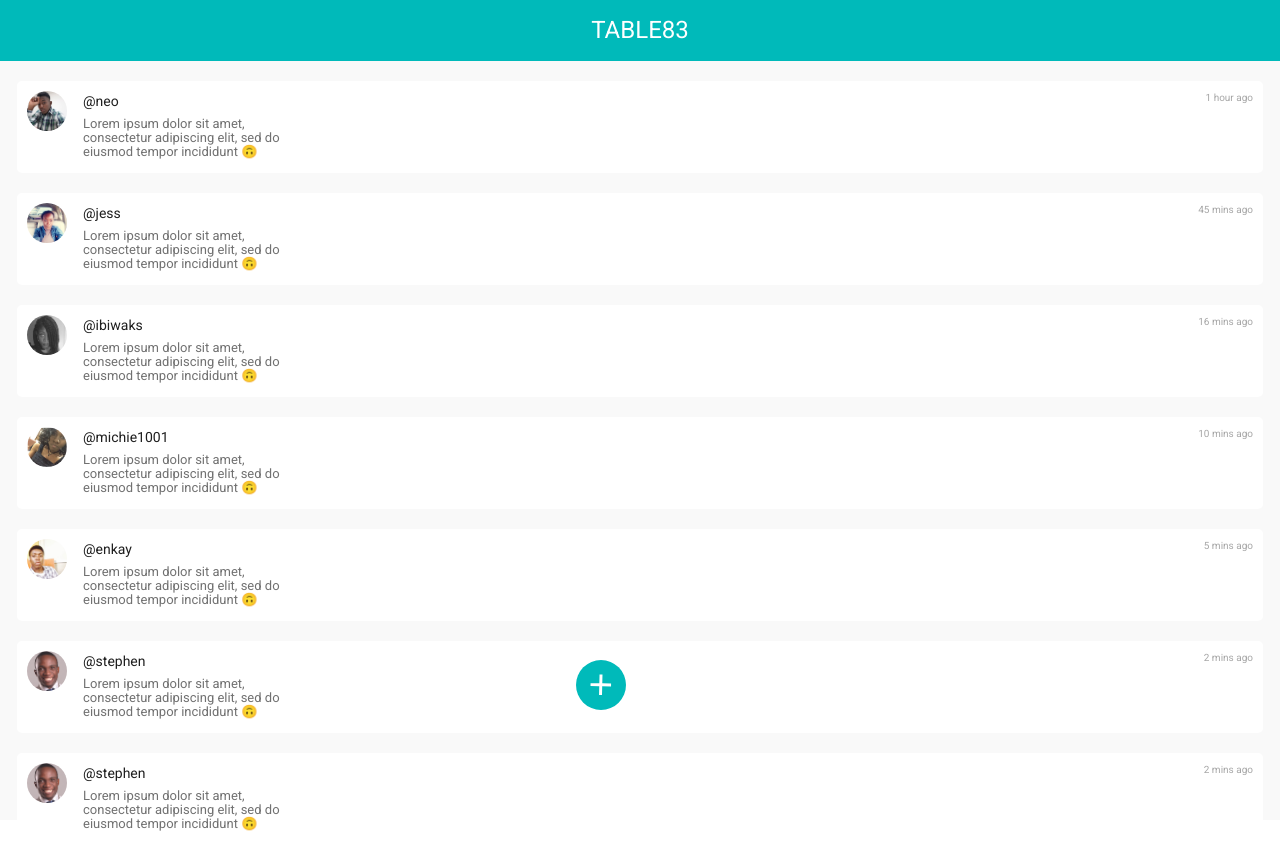
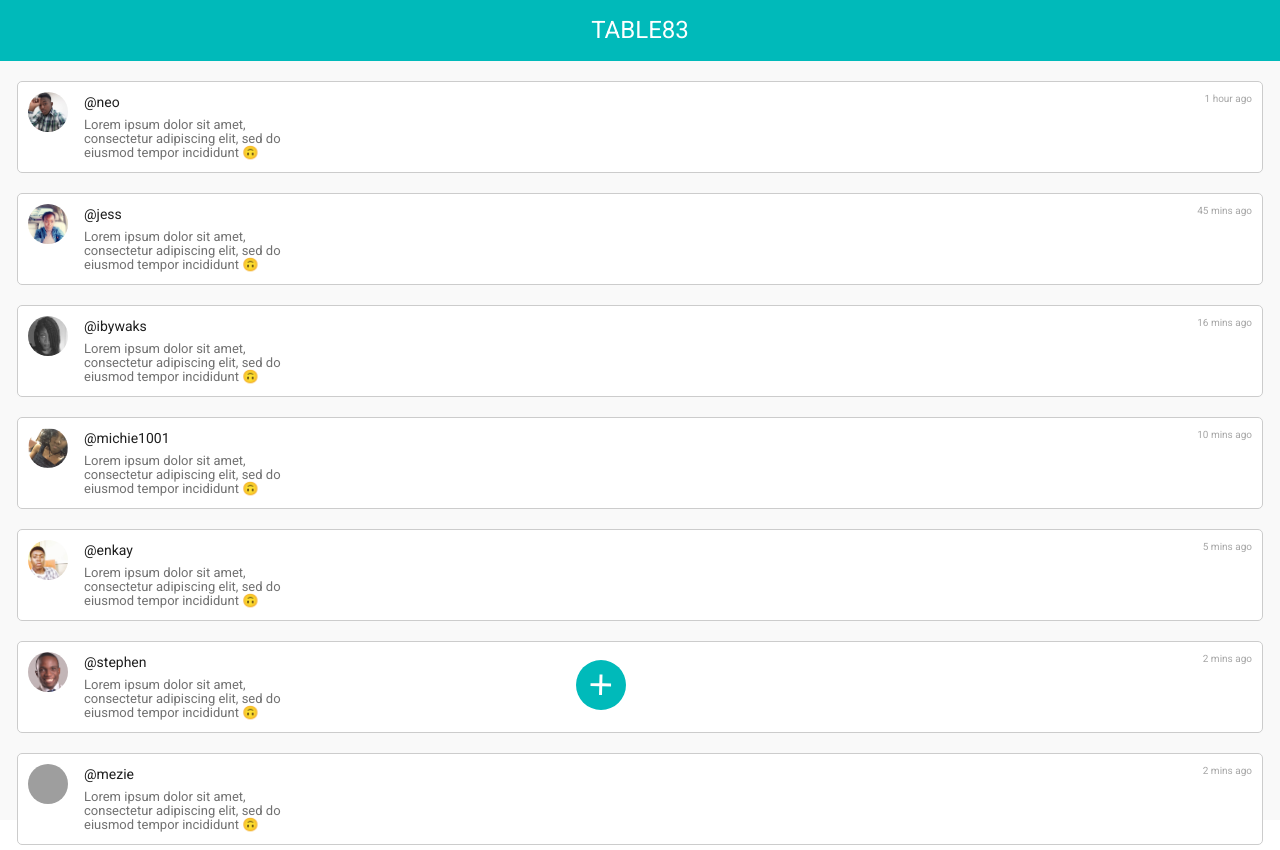
Before and after one commit to fisayoafolayan/mobile-site, a PHP site: page / in a window 1280 px wide. Run offline with PHP 8.4, Linux system fonts and the light colour scheme; some libraries are stand-ins or nearby versions; grey boxes are pictures that could not be loaded.

Commit message:
added border to chat

```diff
--- a/base.css
+++ b/base.css
@@ -39,7 +39,7 @@ h4, h5 {
     background: #FFFFFF;
     color: #717171;
     border-radius: 5px;
-    border-width: 1px;
+    border: 1px solid #ccc;
     margin: 20px 17px 20px 17px;
 }
 .table83-chat-box img {
--- a/index.html
+++ b/index.html
@@ -58,7 +58,7 @@
 
                             <span class="table83-chat-time">16 mins ago</span>
 
-                            <h5 class="table83-black">@ibiwaks</h5>
+                            <h5 class="table83-black">@ibywaks</h5>
 
                             <div class="table83-chat-details">Lorem ipsum dolor sit amet, consectetur adipiscing elit, sed do eiusmod tempor incididunt 🙃</div>
 
@@ -109,12 +109,12 @@
                 </div>
                 <div class="table83-chat-box">
                     <div class="table83-pad10">
-                        <img src="img/stephen.png" alt="" width="40" height="40">
+                        <img src="img/mezie.png" alt="" width="40" height="40">
                         <div class="table83-chat-message-content">
 
                             <span class="table83-chat-time">2 mins ago</span>
 
-                            <h5 class="table83-black">@stephen</h5>
+                            <h5 class="table83-black">@mezie</h5>
 
                             <div class="table83-chat-details">Lorem ipsum dolor sit amet, consectetur adipiscing elit, sed do eiusmod tempor incididunt 🙃</div>
 
```
